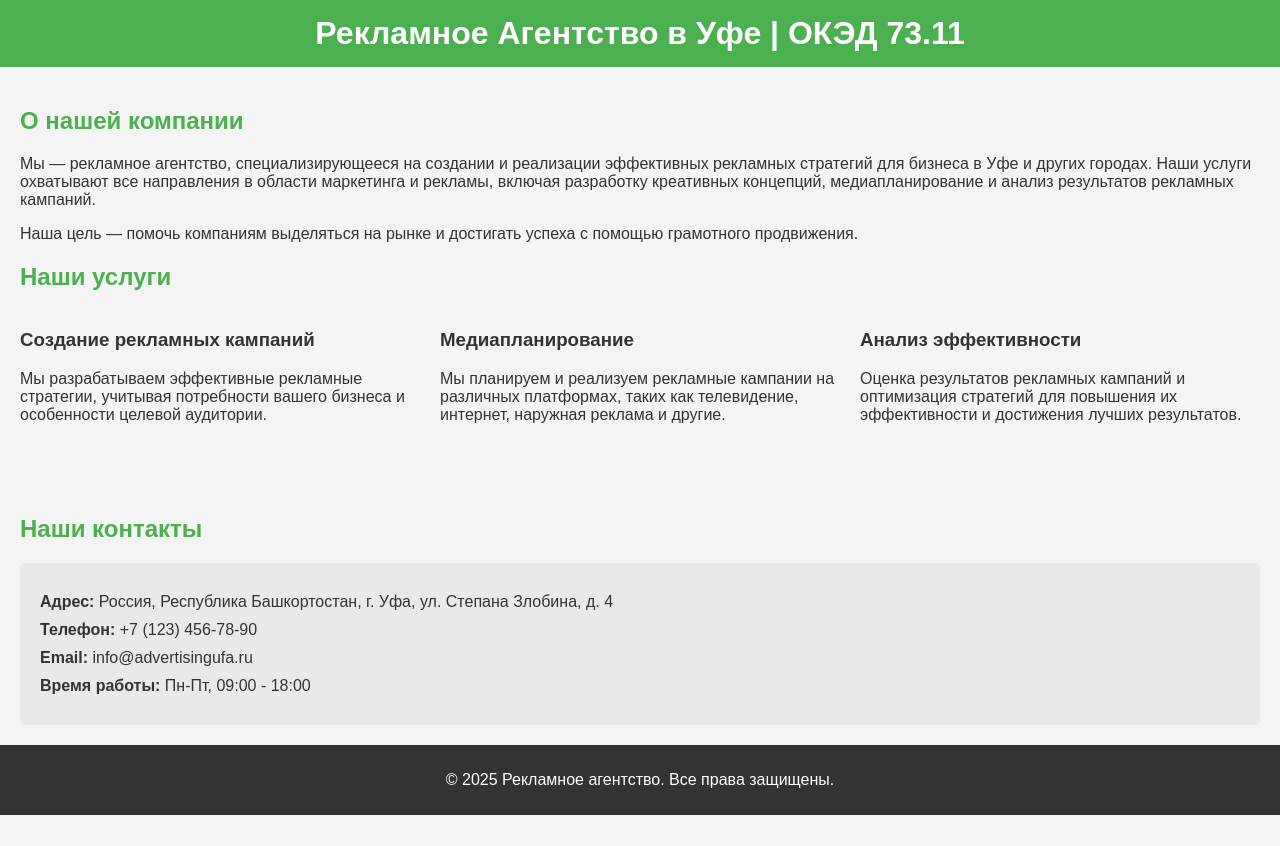
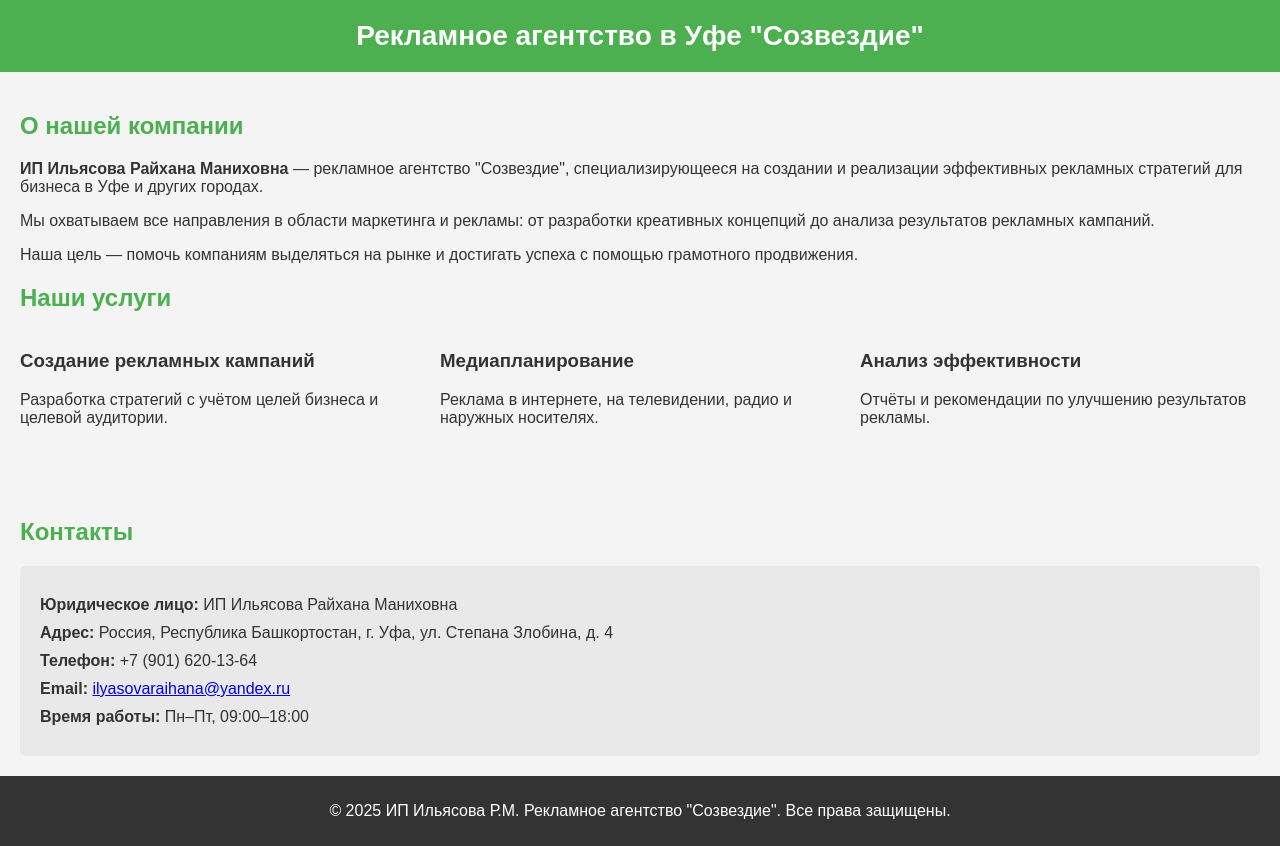
Before and after one commit to UFAAAA/reklama, a plain HTML site: page index.html in a window 1280 px wide. Before the commit the page ends 815 px from the top, so only its background shows below. Drawn offline with Linux system fonts and the light colour scheme.

Commit message:
index.html

```diff
--- a/index.html
+++ b/index.html
@@ -3,7 +3,10 @@
 <head>
     <meta charset="UTF-8">
     <meta name="viewport" content="width=device-width, initial-scale=1.0">
-    <title>Рекламное Агентство в Уфе | ОКЭД 73.11</title>
+    <meta name="description" content="Рекламное агентство в Уфе 'Созвездие'. Создание рекламных кампаний и медиапланирование. ОКЭД 73.11">
+    <meta name="keywords" content="Созвездие, реклама, маркетинг, рекламное агентство, Уфа, медиапланирование">
+    <meta name="author" content="ИП Ильясова Райхана Маниховна">
+    <title>Рекламное агентство в Уфе "Созвездие"</title>
     <style>
         body {
             font-family: Arial, sans-serif;
@@ -15,11 +18,12 @@
         header {
             background-color: #4CAF50;
             color: white;
-            padding: 15px 0;
+            padding: 20px 0;
             text-align: center;
         }
         header h1 {
             margin: 0;
+            font-size: 28px;
         }
         section {
             padding: 20px;
@@ -29,15 +33,13 @@
         }
         .service {
             display: flex;
-            justify-content: space-between;
+            flex-wrap: wrap;
+            gap: 20px;
             margin-bottom: 15px;
         }
         .service div {
             flex: 1;
-            margin-right: 20px;
-        }
-        .service div:last-child {
-            margin-right: 0;
+            min-width: 250px;
         }
         footer {
             background-color: #333;
@@ -58,43 +60,45 @@
 <body>
 
 <header>
-    <h1>Рекламное Агентство в Уфе | ОКЭД 73.11</h1>
+    <h1>Рекламное агентство в Уфе "Созвездие"</h1>
 </header>
 
 <section>
     <h2>О нашей компании</h2>
-    <p>Мы — рекламное агентство, специализирующееся на создании и реализации эффективных рекламных стратегий для бизнеса в Уфе и других городах. Наши услуги охватывают все направления в области маркетинга и рекламы, включая разработку креативных концепций, медиапланирование и анализ результатов рекламных кампаний.</p>
+    <p><strong>ИП Ильясова Райхана Маниховна</strong> — рекламное агентство "Созвездие", специализирующееся на создании и реализации эффективных рекламных стратегий для бизнеса в Уфе и других городах.</p>
+    <p>Мы охватываем все направления в области маркетинга и рекламы: от разработки креативных концепций до анализа результатов рекламных кампаний.</p>
     <p>Наша цель — помочь компаниям выделяться на рынке и достигать успеха с помощью грамотного продвижения.</p>
 
     <h2>Наши услуги</h2>
     <div class="service">
         <div>
             <h3>Создание рекламных кампаний</h3>
-            <p>Мы разрабатываем эффективные рекламные стратегии, учитывая потребности вашего бизнеса и особенности целевой аудитории.</p>
+            <p>Разработка стратегий с учётом целей бизнеса и целевой аудитории.</p>
         </div>
         <div>
             <h3>Медиапланирование</h3>
-            <p>Мы планируем и реализуем рекламные кампании на различных платформах, таких как телевидение, интернет, наружная реклама и другие.</p>
+            <p>Реклама в интернете, на телевидении, радио и наружных носителях.</p>
         </div>
         <div>
             <h3>Анализ эффективности</h3>
-            <p>Оценка результатов рекламных кампаний и оптимизация стратегий для повышения их эффективности и достижения лучших результатов.</p>
+            <p>Отчёты и рекомендации по улучшению результатов рекламы.</p>
         </div>
     </div>
 </section>
 
 <section>
-    <h2>Наши контакты</h2>
+    <h2>Контакты</h2>
     <div class="contact-info">
+        <p><strong>Юридическое лицо:</strong> ИП Ильясова Райхана Маниховна</p>
         <p><strong>Адрес:</strong> Россия, Республика Башкортостан, г. Уфа, ул. Степана Злобина, д. 4</p>
-        <p><strong>Телефон:</strong> +7 (123) 456-78-90</p>
-        <p><strong>Email:</strong> info@advertisingufa.ru</p>
-        <p><strong>Время работы:</strong> Пн-Пт, 09:00 - 18:00</p>
+        <p><strong>Телефон:</strong> +7 (901) 620-13-64</p>
+        <p><strong>Email:</strong> <a href="mailto:ilyasovaraihana@yandex.ru">ilyasovaraihana@yandex.ru</a></p>
+        <p><strong>Время работы:</strong> Пн–Пт, 09:00–18:00</p>
     </div>
 </section>
 
 <footer>
-    <p>© 2025 Рекламное агентство. Все права защищены.</p>
+    <p>© 2025 ИП Ильясова Р.М. Рекламное агентство "Созвездие". Все права защищены.</p>
 </footer>
 
 </body>
```
